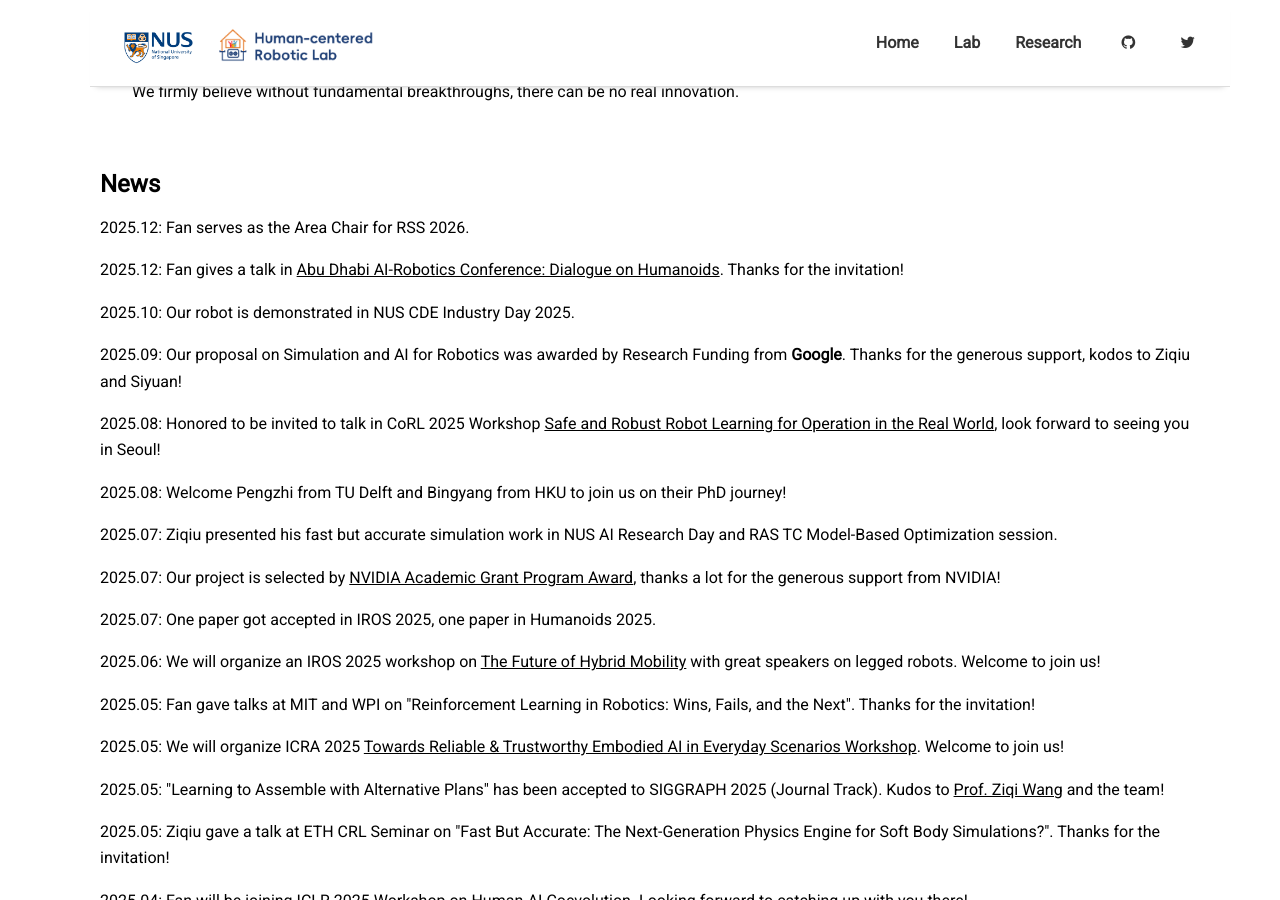
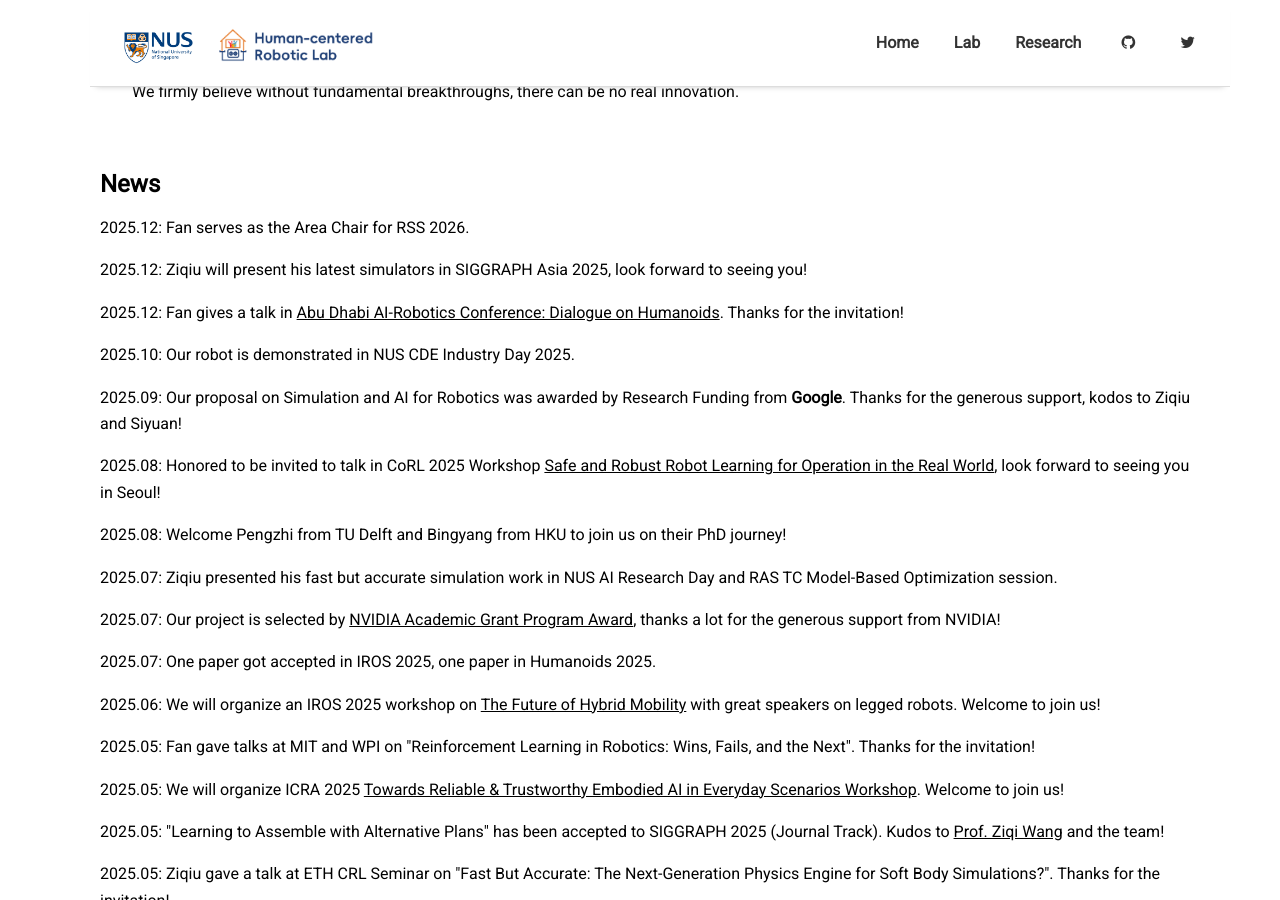
Before and after one commit to NUS-HcRL/nus-hcrl.github.io, a Jekyll site: the page built from index.md, in a window 1280 px wide and 900 px high, scrolled down 745 px. Built offline with Jekyll 4.4.1, drawn with Linux system fonts in a browser that asks for light colours; nearby versions of some CDN libraries; the list of posts is cut into pages by our own code.

Commit message:
Update index.md

```diff
--- a/index.md
+++ b/index.md
@@ -21,6 +21,7 @@ news_title: News
 ---
 
 <p>2025.12: Fan serves as the Area Chair for RSS 2026.</p>
+<p>2025.12: Ziqiu will present his latest simulators in SIGGRAPH Asia 2025, look forward to seeing you!</p>
 <p>2025.12: Fan gives a talk in <a href="https://sites.google.com/view/abudhabi-airoc2025/speakers?authuser=0/">Abu Dhabi AI-Robotics Conference: Dialogue on Humanoids</a>. Thanks for the invitation!</p>
 <p>2025.10: Our robot is demonstrated in NUS CDE Industry Day 2025.</p>
 <p>2025.09: Our proposal on Simulation and AI for Robotics was awarded by Research Funding from <strong>Google</strong>. Thanks for the generous support, kodos to Ziqiu and Siyuan!</p>
```
